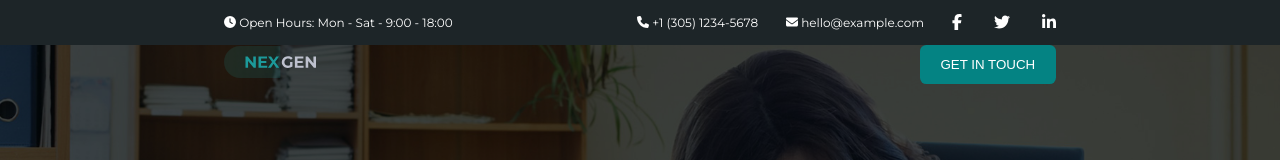
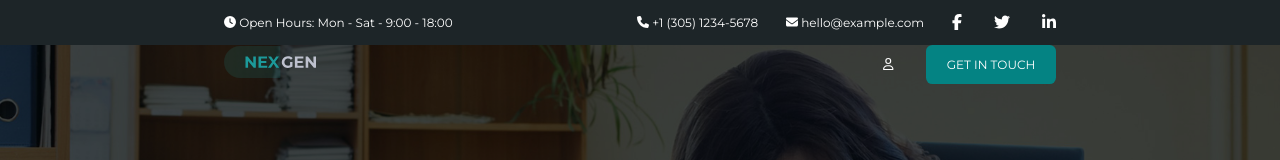
Before and after one commit to airowl/proj-html-vuejs, a Vue app: page / in a window 1280 px wide. Shown: the top 160 px of the page. Built offline with nearby package versions, Linux system fonts and the light colour scheme.

Commit message:
aggiunto pacchetto font awesome per le regular icons

```diff
--- a/package.json
+++ b/package.json
@@ -10,6 +10,7 @@
   "dependencies": {
     "@fortawesome/fontawesome-svg-core": "^6.1.1",
     "@fortawesome/free-brands-svg-icons": "^6.1.1",
+    "@fortawesome/free-regular-svg-icons": "^6.1.1",
     "@fortawesome/free-solid-svg-icons": "^6.1.1",
     "@fortawesome/vue-fontawesome": "^2.0.6",
     "core-js": "^3.8.3",
--- a/src/assets/scss/_globals.scss
+++ b/src/assets/scss/_globals.scss
@@ -40,6 +40,10 @@ p.uppercase{
     font-weight: 600;
 }
 
+.uppercase{
+    text-transform: uppercase;
+}
+
 .text-white{
     color: $white;
 }
@@ -56,20 +60,21 @@ p.uppercase{
     color: $blue-lagoon;
 }
 
-button{
+a.btn{
     text-transform: uppercase;
     padding: .75rem 1.3rem;
     color: $white;
     border: none;
     border-radius: .4rem;
+    display: inline-block;
 }
 
-button.empty{
+a.btn.empty{
     border: 1px solid $blue-lagoon;
     background: transparent;
 }
 
-button.full{
+a.btn.full{
     background-color: $blue-lagoon;
 }
 
--- a/src/components/main-elements/Hero.vue
+++ b/src/components/main-elements/Hero.vue
@@ -9,15 +9,21 @@
                         <img src="../../assets/images/nexgen-logo.svg" alt="Logo SVG">
                     </div>
                     <ul class="col-7">
+                        <li>
 
+                        </li>
                         <li>
-                            <button class="full">
-                                <a href="#" class="text-white">Get in touch</a>
-                            </button>
+                            <a href="#" class="text-white">
+                                <font-awesome-icon icon="fa-regular fa-user" />
+                            </a>
+                        </li>
+                        <li>
+                            <a href="#" class="btn full uppercase">get in touch</a>
                         </li>
                     </ul>
                 </nav>
             </div>
+
         </header>
         <!-- hero content -->
         <div class="hero-content">
@@ -80,7 +86,13 @@ export default {
                     height: 2rem;
                 }
 
+                ul{
+                    @include flex(row, center, center);
 
+                    li:not(:last-child){
+                        margin-right: 2rem;
+                    }
+                }
             }
         }
     }
--- a/src/main.js
+++ b/src/main.js
@@ -3,9 +3,10 @@ import App from './App.vue'
 import { library } from '@fortawesome/fontawesome-svg-core'
 import { faClock, faEnvelope, faPhone } from '@fortawesome/free-solid-svg-icons'
 import { faFacebookF, faTwitter, faLinkedinIn } from '@fortawesome/free-brands-svg-icons'
+import { faUser } from '@fortawesome/free-regular-svg-icons'
 import { FontAwesomeIcon } from '@fortawesome/vue-fontawesome'
 
-library.add(faClock, faPhone, faEnvelope, faFacebookF, faTwitter, faLinkedinIn)
+library.add(faClock, faPhone, faEnvelope, faFacebookF, faTwitter, faLinkedinIn, faUser)
 
 Vue.component('font-awesome-icon', FontAwesomeIcon)
 
```
Also changed, not shown: 1 other file (tests, documents, lock files or other folders).
